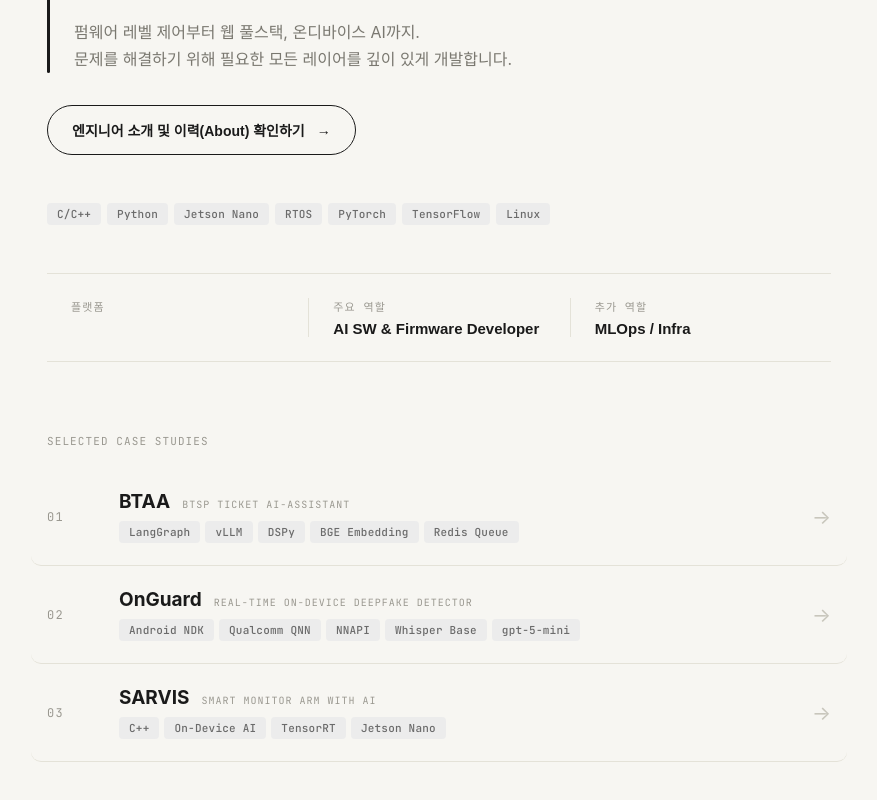
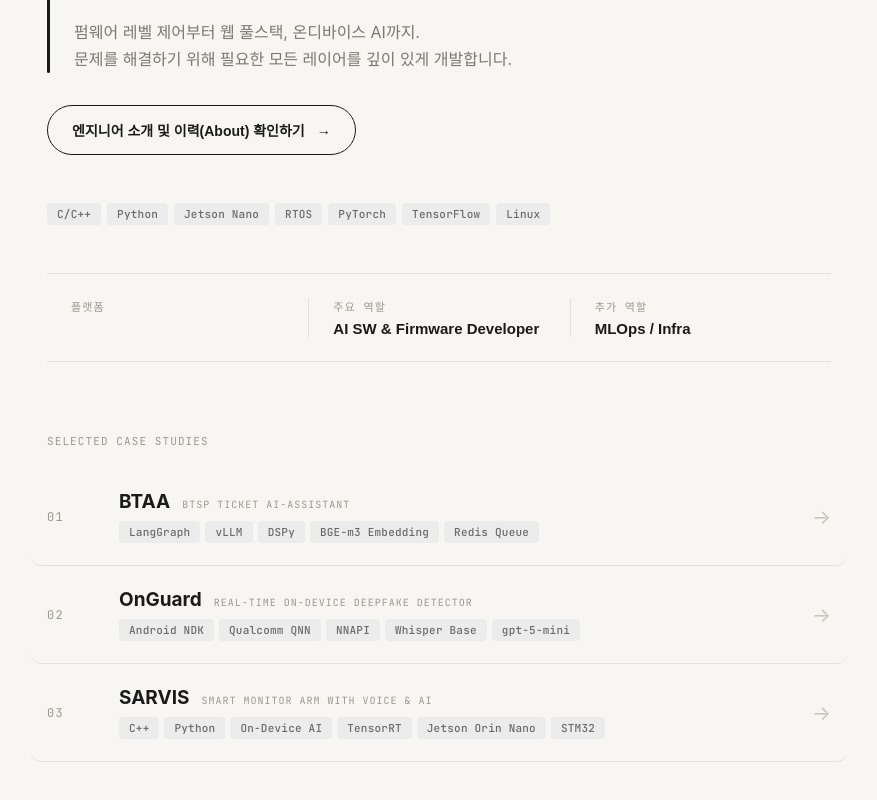
Before and after one commit to dinodajin/portfolio, a React (Create React App) app: page / in a window 1280 px wide. Shown: the part 439-1239 px from the top of the page, without its empty margins (201-1078 px from the left). Built offline with nearby package versions, Linux system fonts and the light colour scheme; a web font is replaced by a local one.

Commit message:
feat : btaa, sarvis 내용 수정

```diff
--- a/src/data/portfolio.js
+++ b/src/data/portfolio.js
@@ -27,7 +27,6 @@ export const PROFILE = {
       { date: "2019.03 - 2023.08", title: "아주대학교 졸업", desc: "물리학과 & 소프트웨어학과 전공" },
       { date: "2021.12 - 2022.12", title: "블루프린트랩 인턴", desc: "웹 풀스택 개발 & AI 얼굴 인식 최적화" },
       { date: "2014.03 - 2017.02", title: "서울 세화여자 고등학교 졸업", desc: "자율형 사립고" }
-
     ],
     contacts: [
       { label: "GitHub", url: "https://github.com/dinodajin" },
@@ -43,22 +42,37 @@ export const PROJECTS = [
     index: "01",
     title: "BTAA",
     subtitle: "BTSP Ticket AI-Assistant",
-    tags: ["LangGraph", "vLLM", "DSPy", "BGE Embedding", "Redis Queue"],
+    tags: ["LangGraph", "vLLM", "DSPy", "BGE-m3 Embedding", "Redis Queue"],
     accentColor: "#2D6BE4",
     accentLight: "#EBF1FD",
     category: "CASE STUDY · AI AGENT SYSTEM",
-    headline: "삼성 기지국 VoC 관리 포털(BTSP) 내 지능형 티켓 분석 및 담당 부서 배정 자동화 Multi-Agent 시스템 구축",
-    description: "글로벌 통신사 고객들로부터 유입되는 기지국 장비 관련 기술 문제(Ticket)를 AI가 실시간으로 분석하고 최적의 담당 부서를 자동 매칭하는 엔지니어링 솔루션입니다. 10만 건 규모의 대용량 레거시 데이터 환경에서 LLM 병목과 자원 제약을 극복하고 Top-5 예측 정확도 99.5%를 달성하며 대기업 실무 프로세스를 자동화했습니다.",
+    headline: "삼성전자 네트워크사업부 기지국 VoC 관리 포털(BTSP) 내 지능형 티켓 분석 및 담당 부서 배정 자동화 Multi-Agent 시스템 구축",
+    description: "글로벌 통신사 고객으로부터 유입되는 기지국 장비 관련 기술 문제(Ticket)를 AI가 실시간으로 분석하고 최적의 담당 부서를 자동 매칭하는 엔지니어링 솔루션입니다. 10만 건 규모의 대용량 레거시 데이터 환경에서 LLM 병목과 자원 제약을 극복하고, 1순위 AI 추천 확정률 40%, Top-5 예측 정확도 99.5%를 달성하며 대기업 실무 프로세스를 자동화했습니다.",
     stats: [
       { label: "AI 프레임워크", value: "LangGraph / DSPy" },
       { label: "코어 모델", value: "gpt-oss-120b / vLLM" },
-      { label: "배정 정확도", value: "Top-5 99.5% 달성" },
+      { label: "1순위 확정률", value: "40% (Top-5 99.5%)" },
       { label: "데이터 스케일", value: "10만 건 정제 및 자산화" },
     ],
     features: [
-      { icon: "■", title: "Multi-Agent 파이프라인", desc: "LangGraph를 기반으로 티켓 요약, 내용 보강, Defect 1차 분류 및 담당 부서 추론 단계를 분업화했습니다.", badge: "LangGraph" },
-      { icon: "■", title: "고성능 벡터 검색 매칭", desc: "BGE-m3 모델과 Re-ranker 아키텍처 및 HNSW 인덱스를 통해 문맥적으로 가장 유사한 과거 티켓을 정밀 추출합니다.", badge: "RAG Engine" },
-      { icon: "■", title: "실무 밀착형 편의 기능", desc: "설명 가능한 AI를 구현하기 위해 다국어 structured output 기반 추천 근거 및 Long TAT 경과 관리 기능을 연동했습니다.", badge: "UX Optimization" },
+      {
+        icon: "■",
+        title: "Multi-Agent 파이프라인",
+        desc: "LangGraph를 기반으로 티켓 요약, 내용 보강, Defect 1차 분류 및 담당 부서 추론 단계를 분업화했습니다.",
+        badge: "LangGraph"
+      },
+      {
+        icon: "■",
+        title: "BGE-m3 + HNSW 고성능 벡터 검색",
+        desc: "BGE-m3 임베딩 모델과 Re-ranker 아키텍처, HNSW 인덱스를 통해 1024차원 벡터 공간에서 코사인 유사도 기반으로 유사 티켓 Top-13을 정밀 추출합니다.",
+        badge: "RAG Engine"
+      },
+      {
+        icon: "■",
+        title: "DSPy ReAct 에이전트 및 피드백 루프",
+        desc: "DSPy 프레임워크로 프롬프팅을 프로그래밍 방식으로 추상화하고, 부서 역할 문서와 과거 해결 티켓을 Tool로 연동한 ReAct 에이전트가 추론 근거를 생성합니다. 운영자 교정 데이터가 벡터 DB에 점진적으로 반영되어 정확도가 지속 향상됩니다.",
+        badge: "DSPy / ReAct"
+      },
     ],
     sections: [
       {
@@ -66,9 +80,21 @@ export const PROJECTS = [
         title: "Product Walkthrough",
         subtitle: "지능형 워크플로우 및 현업 편의 기능 설계",
         items: [
-          { sectionNum: "SECTION 01", sectionTitle: "자동 배정 및 수집 파이프라인", content: "5분 주기로 BTSP 포털에서 미할당된 오픈 티켓을 실시간 수집하고, 약 40초 내외의 추론 가속화를 거쳐 자동 배정을 수행하는 엔지니어링 파이프라인 구현." },
-          { sectionNum: "SECTION 02", sectionTitle: "설명 가능한 AI 및 글로벌 지원", content: "외국인 관리자와의 협업을 고려하여 AI 에이전트의 의사결정 추론 과정을 정형화(Structured Output)하고 한국어와 영어 추천 근거를 동시 출력하도록 보장." },
-          { sectionNum: "SECTION 03", sectionTitle: "운영 효율화 대시보드", content: "1순위 추천 채택률 및 수동 재할당 비율을 실시간 추적하고, 30일 이상 미해결된 Long TAT 티켓을 경과순으로 정렬하여 BTSP 페이지로 즉시 연결하는 관리 환경 구축." },
+          {
+            sectionNum: "SECTION 01",
+            sectionTitle: "자동 배정 및 수집 파이프라인",
+            content: "5분 주기로 BTSP 포털에서 미할당된 오픈 티켓을 실시간 수집하고, 약 40초 내외의 추론 가속화를 거쳐 자동 배정을 수행하는 엔지니어링 파이프라인 구현. 1순위 AI 추천이 그대로 확정된 비율 40% 달성."
+          },
+          {
+            sectionNum: "SECTION 02",
+            sectionTitle: "설명 가능한 AI 및 글로벌 지원",
+            content: "외국인 관리자와의 협업을 고려하여 AI 에이전트의 의사결정 추론 과정을 정형화(Structured Output)하고 한국어와 영어 추천 근거를 동시 출력하도록 보장."
+          },
+          {
+            sectionNum: "SECTION 03",
+            sectionTitle: "운영 효율화 대시보드",
+            content: "1순위 추천 채택률 및 수동 재할당 비율을 실시간 추적하고, 30일 이상 미해결된 Long TAT 티켓을 경과순으로 정렬하여 BTSP 페이지로 즉시 연결하는 관리 환경 구축."
+          },
         ],
       },
       {
@@ -76,11 +102,31 @@ export const PROJECTS = [
         title: "Architecture Deep Dive",
         subtitle: "자원 제약 극복과 추론 정확도 고도화를 위한 기술적 접근",
         items: [
-          { sectionNum: "SECTION 04", sectionTitle: "비동기 분산 큐 기반 인프라 안정화", content: "수십 건의 티켓이 동시 유입될 때 발생하는 LLM 병목 문제를 해결하기 위해 Redis Queue(RQ) 기반 비동기 태스크 큐 아키텍처를 도입하여 시스템 가용성 확보." },
-          { sectionNum: "SECTION 05", sectionTitle: "대용량 DB I/O 최적화 및 배치 처리", content: "1,500줄 규모의 레거시 쿼리와 해외 DB 환경의 과부하를 방지하기 위한 배치 처리를 구현하고, 운영체제 수준의 Named Pipe(FIFO) 스트리밍 방식을 도입하여 데이터 인출 효율을 극대화." },
-          { sectionNum: "SECTION 06", sectionTitle: "DSPy 프로그래밍 및 Few-shot 최적화", content: "기존의 수동 프롬프트 엔지니어링 한계를 극복하기 위해 DSPy 프레임워크를 도입, 프롬프팅 과정을 프로그래밍 언어 형태로 추상화하고 ReAct 로직 기반 알고리즘 고도화." },
-          { sectionNum: "SECTION 07", sectionTitle: "점진적 데이터 임베딩 파이프라인", content: "전체 데이터를 상시 재임베딩하는 연산 비용을 최소화하기 위해, DB 변경 사항을 감지하여 신규 및 수정된 데이터만 선별 처리하는 자동 지식 최신화 파이프라인 구축." },
-          { sectionNum: "SECTION 08", sectionTitle: "피드백 루프 기반의 지식 베이스 축적", content: "오배정 케이스 발생 시 운영자의 수동 교정 사유와 피드백 데이터를 LLM의 자체 Tool로 재구성하여 벡터 DB에 점진적 반영함으로써 과거 편향을 지우고 지속적인 정확도 향상 유도." },
+          {
+            sectionNum: "SECTION 04",
+            sectionTitle: "비동기 분산 큐 기반 인프라 안정화",
+            content: "수십 건의 티켓이 동시 유입될 때 발생하는 LLM 병목 문제를 해결하기 위해 Redis Queue(RQ) 기반 비동기 태스크 큐 아키텍처를 도입하여 시스템 가용성 확보."
+          },
+          {
+            sectionNum: "SECTION 05",
+            sectionTitle: "대용량 DB I/O 최적화 및 배치 처리",
+            content: "1,500줄 규모의 레거시 쿼리와 해외 DB 환경의 과부하를 방지하기 위한 배치 처리를 구현하고, 운영체제 수준의 Named Pipe(FIFO) 스트리밍 방식을 도입하여 데이터 인출 효율을 극대화."
+          },
+          {
+            sectionNum: "SECTION 06",
+            sectionTitle: "DSPy 프로그래밍 및 ReAct 로직 고도화",
+            content: "기존의 수동 프롬프트 엔지니어링 한계를 극복하기 위해 DSPy 프레임워크를 도입, 프롬프팅 과정을 프로그래밍 언어 형태로 추상화하고 부서 역할 문서·과거 티켓을 Tool로 연동한 ReAct 에이전트로 추론 정확도를 고도화."
+          },
+          {
+            sectionNum: "SECTION 07",
+            sectionTitle: "점진적 데이터 임베딩 파이프라인",
+            content: "전체 데이터를 상시 재임베딩하는 연산 비용을 최소화하기 위해, DB 변경 사항을 감지하여 신규 및 수정된 데이터만 선별 처리하는 자동 지식 최신화 파이프라인 구축."
+          },
+          {
+            sectionNum: "SECTION 08",
+            sectionTitle: "피드백 루프 기반의 지식 베이스 축적",
+            content: "오배정 케이스 발생 시 운영자의 수동 교정 사유와 피드백 데이터를 LLM의 자체 Tool로 재구성하여 벡터 DB에 점진적 반영함으로써 과거 편향을 지우고 지속적인 정확도 향상 유도."
+          },
         ],
       },
     ],
@@ -96,19 +142,31 @@ export const PROJECTS = [
     category: "On-Device AI",
     headline: "온디바이스 AI 기반 영상 통화 중 실시간 딥페이크 및 딥보이스 탐지 및 차단으로 적극적인 보호 대응 서비스",
     description: "딥페이크와 딥보이스를 활용한 신종 AI 보이스피싱 범죄가 급증하고 있습니다. 조사에 따르면 전 세계 인구의 0.01%만이 딥페이크를 정확하게 식별할 수 있으며, 최근 캄보디아 조직형 사기단 사건에서는 딥페이크 영상통화를 통해 100억 원 규모의 대형 피해가 발생했습니다. 남녀노소 누구나 무방비로 노출될 수 있는 위험을 방지하기 위해, 통화 중 실시간으로 위조를 판별하고 차단하는 '적극적인 대응 서비스'가 필요합니다. 탐지부터 보호까지 한번에 적극적으로 도와주는, OnGuard를 소개합니다.",
-
-    // 📊 그라파나 실측 지표 기반 핵심 요약 데이터 전면 수정
     stats: [
       { label: "아키텍처", value: "Clean / Android NDK / SDK" },
-      { label: "가속화 전 Latency", value: "8,050 ms (Max Bottleneck)" }, // 그라파나 실측 지표 매핑
-      { label: "가속화 후 Latency", value: "748 ms (HTP Accelerated)" }, // 그라파나 실측 지표 매핑
+      { label: "가속화 전 Latency", value: "8,050 ms (Max Bottleneck)" },
+      { label: "가속화 후 Latency", value: "748 ms (HTP Accelerated)" },
       { label: "추론 속도 개선", value: "약 90.7% 레이턴시 단축" },
     ],
-
     features: [
-      { icon: "■", title: "하드웨어 가속 및 폴백 파이프라인", desc: "NNAPI 및 QNN 기술을 활용하여 HTP, GPU, CPU 순으로 연산 자원을 자동 폴백 할당하는 유연한 온디바이스 최적화를 달성했습니다.", badge: "Optimization" },
-      { icon: "■", title: "멀티모달 하이브리드 탐지", desc: "CLIP 기반 ForensicAdapter의 CAM 연산과 Whisper 오디오 가속 분석을 결합하여 가짜 프레임과 목소리 변조를 동시 판별합니다.", badge: "Multi-Modal AI" },
-      { icon: "■", title: "접근성 기반 실시간 금융 차단", desc: "위험 감지 시 Foreground Service 접근성 권한을 활용하여 주요 금융앱들의 터치를 즉각 제한하고 화면을 강제 잠금합니다.", badge: "Security" },
+      {
+        icon: "■",
+        title: "하드웨어 가속 및 폴백 파이프라인",
+        desc: "NNAPI 및 QNN 기술을 활용하여 HTP, GPU, CPU 순으로 연산 자원을 자동 폴백 할당하는 유연한 온디바이스 최적화를 달성했습니다.",
+        badge: "Optimization"
+      },
+      {
+        icon: "■",
+        title: "멀티모달 하이브리드 탐지",
+        desc: "CLIP 기반 ForensicAdapter의 CAM 연산과 Whisper 오디오 가속 분석을 결합하여 가짜 프레임과 목소리 변조를 동시 판별합니다.",
+        badge: "Multi-Modal AI"
+      },
+      {
+        icon: "■",
+        title: "접근성 기반 실시간 금융 차단",
+        desc: "위험 감지 시 Foreground Service 접근성 권한을 활용하여 주요 금융앱들의 터치를 즉각 제한하고 화면을 강제 잠금합니다.",
+        badge: "Security"
+      },
     ],
     images: {
       architecture: "/assets/onguard/system_architecture.png",
@@ -146,7 +204,7 @@ export const PROJECTS = [
           {
             sectionNum: "SECTION 03",
             sectionTitle: "시뮬레이터를 활용한 데이터 증강 송출",
-            content: "GPU 서버를 통해 inswapper_128 모델로 실시간 페이스 스왑 딥페이크 영상을 제작하여 아고라(Agora) 기반의 웹 RTC 가상 수신 환경을 연동하고 실전 탐지 시연 기능 구현." ,
+            content: "GPU 서버를 통해 inswapper_128 모델로 실시간 페이스 스왑 딥페이크 영상을 제작하여 아고라(Agora) 기반의 웹 RTC 가상 수신 환경을 연동하고 실전 탐지 시연 기능 구현.",
             image: "demohome"
           },
         ],
@@ -185,23 +243,38 @@ export const PROJECTS = [
     id: "sarvis",
     index: "03",
     title: "SARVIS",
-    subtitle: "Smart Monitor Arm with AI",
-    tags: ["C++", "On-Device AI", "TensorRT", "Jetson Nano"],
+    subtitle: "Smart Monitor Arm with Voice & AI",
+    tags: ["C++", "Python", "On-Device AI", "TensorRT", "Jetson Orin Nano", "STM32"],
     accentColor: "#2D6BE4",
     accentLight: "#EBF1FD",
     category: "CASE STUDY · EMBEDDED AI",
-    headline: "AI 기반 안면 및 음성 인식을 통한 지능형 스마트 모니터 암 시스템",
-    description: "사용자의 자세와 시선 방향을 실시간으로 추적하여 모니터의 각도 및 높이를 자동 조절하는 임베디드 시스템입니다. 임베디드 환경에서의 연산 자원 제약을 해결하기 위해 파이프라인 최적화 및 모델 경량화를 직접 주도했습니다.",
+    headline: "얼굴 인식 기반 사용자 추적과 음성 명령 제어를 결합한 AIoT 스마트 모니터 암 시스템",
+    description: "손이 자유롭지 않은 상황에서도 화면을 원하는 위치에서 볼 수 있도록, 딥러닝 얼굴 인식으로 사용자를 실시간 추적하고 모니터 암을 자동 제어하는 임베디드 AI 시스템입니다. AI 추론부터 하드웨어 제어까지 전 계층 파이프라인을 직접 설계하고 구현했으며, 이동 평균 기반 위치 보정 알고리즘과 미인식 구간 추적 보완 로직으로 시스템 안정성을 확보했습니다. SSAFY 공통 프로젝트 우수상 수상 및 베스트멤버 선정.",
     stats: [
-      { label: "주요 스택", value: "C++ / TensorRT" },
-      { label: "하드웨어", value: "Jetson Nano / MCU" },
-      { label: "최적화 지표", value: "FPS 2.3x 향상" },
-      { label: "기간", value: "6주 (SSAFY 3등 수상)" },
+      { label: "주요 스택", value: "C++ / Python / TensorRT" },
+      { label: "하드웨어", value: "Jetson Orin Nano / RPi5 / STM32" },
+      { label: "모터 떨림 감소", value: "35% 감소 (이동 평균 알고리즘)" },
+      { label: "얼굴 인식 정확도", value: "87% 안정적 유지" },
     ],
     features: [
-      { icon: "👁️", title: "실시간 안면 트래킹", desc: "가벼운 가속 모델을 사용해 시선 및 목 각도를 분석합니다.", badge: "On-Device AI" },
-      { icon: "🤖", title: "모터 제어 펌웨어", desc: "PID 제어를 통해 흔들림 없고 정밀한 하드웨어 구동을 구현했습니다.", badge: "Firmware" },
-      { icon: "⚡", title: "메모리 풀 최적화", desc: "C++ Custom Memory Pool을 적용하여 단편화와 지연 시간을 방지했습니다.", badge: "Optimization" },
+      {
+        icon: "■",
+        title: "3계층 AI→HW 제어 파이프라인",
+        desc: "Jetson Orin Nano에서 딥러닝 얼굴 인식 추론 → Raspberry Pi 5에서 제어 신호 변환 → STM32 모터 구동으로 이어지는 AI 추론·시스템 제어·하드웨어 제어의 3계층 구조를 설계했습니다.",
+        badge: "On-Device AI"
+      },
+      {
+        icon: "■",
+        title: "이동 평균 기반 위치 보정 알고리즘",
+        desc: "최근 5프레임 얼굴 좌표를 평균화하고 20px 임곗값 필터링을 적용하여 불필요한 모터 동작을 35% 감소시키고 시스템 안정성을 개선했습니다.",
+        badge: "Optimization"
+      },
+      {
+        icon: "■",
+        title: "얼굴 미인식 구간 추적 보완",
+        desc: "얼굴이 일시적으로 인식되지 않는 구간에서 이전 프레임 위치와 카메라 이탈 방향을 활용한 보완 로직으로 인식 정확도 87%를 안정적으로 유지했습니다.",
+        badge: "Firmware"
+      },
     ],
     sections: [
       {
@@ -209,17 +282,43 @@ export const PROJECTS = [
         title: "Product Walkthrough",
         subtitle: "시스템 아키텍처 및 구동 메커니즘",
         items: [
-          { sectionNum: "SECTION 01", sectionTitle: "하드웨어 파이프라인", content: "카메라 입력부터 가속 추론, MCU 모터 제어 명령 전달까지의 하드웨어 블록도 구조 설계." },
-          { sectionNum: "SECTION 02", sectionTitle: "실시간 디스플레이 피드백", content: "추론 상태 및 추적 결과를 오버레이하여 보여주는 임베디드 GUI 데모 화면 프로토타이핑." },
+          {
+            sectionNum: "SECTION 01",
+            sectionTitle: "3계층 하드웨어 파이프라인 설계",
+            content: "Jetson Orin Nano의 딥러닝 얼굴 인식 결과(픽셀 좌표)를 Raspberry Pi 5가 수신하여 모터 제어 각도로 변환하고, UART 통신으로 STM32에 전달해 실제 모터를 구동하는 AI 추론→시스템 제어→하드웨어 제어의 전 계층 파이프라인을 직접 설계 및 구현."
+          },
+          {
+            sectionNum: "SECTION 02",
+            sectionTitle: "음성 명령 제어 연동",
+            content: "얼굴 인식 추적 외에 음성 명령으로도 모니터 암을 제어할 수 있도록 음성 인식 모델을 엣지 환경에 탑재하고, 얼굴 추적 모드와 음성 명령 모드를 전환하는 제어 로직을 구현."
+          },
         ],
       },
       {
         part: "Part II",
         title: "Architecture Deep Dive",
-        subtitle: "자원 제약 극복을 위한 엔지니어링 접근",
+        subtitle: "엣지 환경 제약 극복을 위한 알고리즘 설계 및 최적화",
         items: [
-          { sectionNum: "SECTION 03", sectionTitle: "TensorRT 파이프라인 구현", content: "FP32 모델을 FP16로 양자화(Quantization)하고, 호스트-디바이스 간 비동기 메모리 복사(Async Memcpy)를 통해 병목 현상 제거." },
-          { sectionNum: "SECTION 04", sectionTitle: "멀티스레딩 데이터 큐", content: "영상 프레임 캡처, AI 추론, 모터 시리얼 통신 스레드를 분리하고 무잠금(Lock-Free) 큐로 스레드 간 데이터 동기화 최적화." },
+          {
+            sectionNum: "SECTION 03",
+            sectionTitle: "TensorRT 기반 모델 경량화 및 추론 가속",
+            content: "Jetson Orin Nano의 제한된 컴퓨팅 자원에서 딥러닝 모델을 실시간으로 실행하기 위해 TensorRT를 활용한 FP16 양자화를 적용하고, 호스트-디바이스 간 비동기 메모리 복사(Async Memcpy)로 추론 속도를 향상시켰습니다."
+          },
+          {
+            sectionNum: "SECTION 04",
+            sectionTitle: "이동 평균 기반 위치 보정 및 임곗값 필터링",
+            content: "얼굴 위치가 프레임마다 미세하게 변화하여 모터가 반복적으로 진동하는 떨림 현상을 해결하기 위해, 최근 5프레임의 얼굴 좌표를 평균화하는 이동 평균 알고리즘을 적용하고 중심 좌표가 임곗값 20px 이상 이동했을 때만 모터 제어 신호가 갱신되도록 설계하여 불필요한 모터 동작을 35% 감소시켰습니다."
+          },
+          {
+            sectionNum: "SECTION 05",
+            sectionTitle: "얼굴 미인식 구간 추적 보완 로직",
+            content: "조명 변화나 급격한 움직임으로 얼굴이 일시적으로 인식되지 않는 구간에서도 추적이 유지되도록, 이전 프레임의 위치와 카메라 영역 이탈 방향을 활용한 보완 로직을 구현하여 전체 얼굴 인식 정확도 87%를 안정적으로 유지했습니다."
+          },
+          {
+            sectionNum: "SECTION 06",
+            sectionTitle: "멀티스레딩 데이터 큐 및 통신 안정화",
+            content: "영상 프레임 캡처, AI 추론, 모터 시리얼 통신 스레드를 분리하고 Lock-Free 큐로 스레드 간 데이터를 동기화하여 파이프라인 처리 효율을 최적화했습니다. 엣지 디바이스와 모터 제어 보드 간 실시간 데이터 통신에서 발생한 간헐적 패킷 유실 오류는 오실로스코프와 로그 분석으로 원인을 추적하고 예외 처리 로직을 구축하여 해결했습니다."
+          },
         ],
       },
     ],
```
